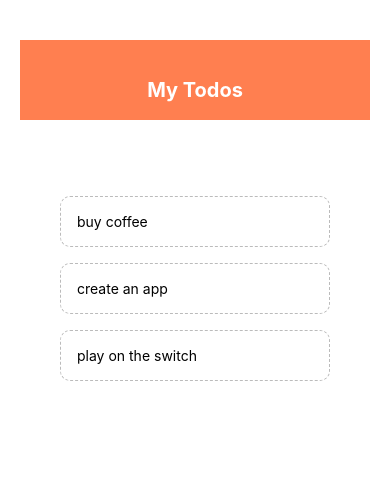
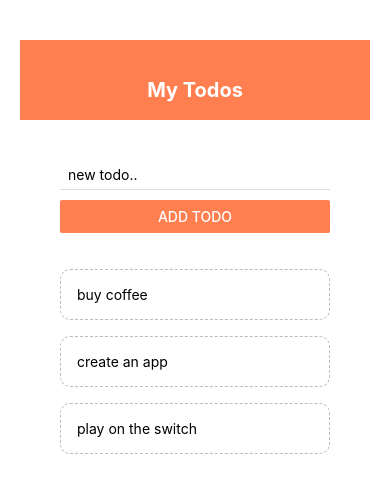
Before and after one commit to gimnakatugampala/review-project-mobile, a React Native app: screen / in a window 390 px wide. Shown: the top 492 px of the page. Built offline with nearby package versions, Linux system fonts and the light colour scheme.

Commit message:
todo ap 3

```diff
--- a/App.js
+++ b/App.js
@@ -1,5 +1,6 @@
 import React,{useState} from 'react';
 import { StyleSheet, Text, View ,Button ,ScrollView, FlatList ,TouchableOpacity} from 'react-native';
+import AddTodo from './components/AddTodo';
 import Header from './components/Header';
 import TodoItem from './components/TodoItem'
 
@@ -35,19 +36,30 @@ export default function App() {
     })
   }
 
+  const submitHanlder = (text) =>{
+    settodos((prevTodos) => {
+      return [
+        {text:text,key:Math.random().toString()},
+        ...prevTodos
+      ]
+    })
+  }
+
   return (
     <View style={styles.container}>
 
       <Header />
       <View style={styles.content}>
-      {/* to form */}
+
+      <AddTodo submitHanlder={submitHanlder} />
+
       <View style={styles.list}>
 
+        {/* All the tasks */}
         <FlatList
          data={todos}
         renderItem={({item}) => (
-
-          <TodoItem item={item} pressHandler={pressHandler} />
+          <TodoItem item={item} pressHandler={pressHandler}  />
         )}
         />
 
--- /dev/null
+++ b/components/AddTodo.js
@@ -0,0 +1,36 @@
+import React,{useState} from 'react'
+import { StyleSheet, Text, View , TextInput,Button} from 'react-native'
+
+export default function AddTodo({submitHanlder}) {
+
+    const [text, settext] = useState('')
+
+    const changeHandler = (val) =>{
+        // console.log(val)
+
+        settext(val)
+    }
+
+    return (
+        <View>
+
+            <TextInput
+            style={styles.input}
+            placeholder="new todo.."
+            onChangeText={changeHandler}
+            />
+            <Button onPress={() => submitHanlder(text)} title='add todo' color='coral' />
+
+        </View>
+    )
+}
+
+const styles = StyleSheet.create({
+    input:{
+        marginBottom:10,
+        paddingHorizontal:8,
+        paddingVertical:6,
+        borderBottomWidth:1,
+        borderBottomColor:'#ddd'
+    }
+})
```
